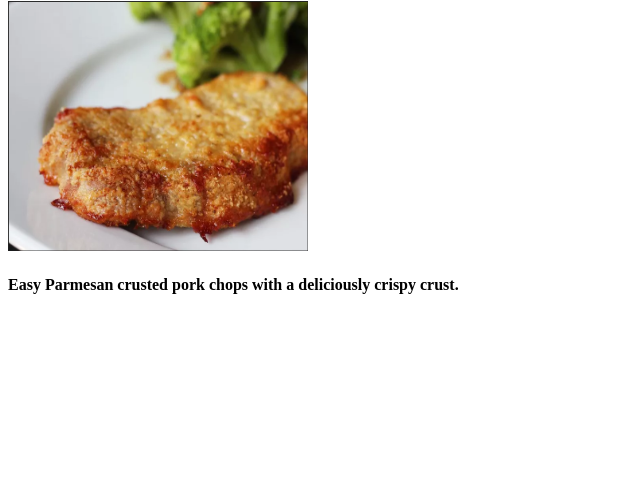
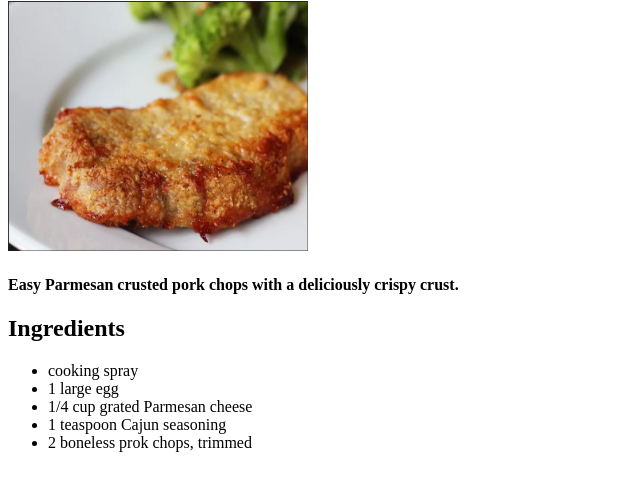
Before and after one commit to wards22/odin-recipes, a plain HTML site: page recipes/parmesan-crusted-pork-chops.html in a window 1280 px wide. Shown: the part 79-570 px from the top of the page, without its empty margins (0-640 px from the left). Drawn offline with Linux system fonts and the light colour scheme.

Commit message:
Add ingredients to pork chop recipe page

```diff
--- a/recipes/parmesan-crusted-pork-chops.html
+++ b/recipes/parmesan-crusted-pork-chops.html
@@ -11,5 +11,13 @@
         <img src="../img/parmesan-crusted-pork-chops.png" alt="Glistening Parmesan-Crusted Pork Chops"
         height="250" width="300">
         <h4>Easy Parmesan crusted pork chops with a deliciously crispy crust.</h4>
+        <h2>Ingredients</h2>
+        <ul>
+            <li>cooking spray</li>
+            <li>1 large egg</li>
+            <li>1/4 cup grated Parmesan cheese</li>
+            <li>1 teaspoon Cajun seasoning</li>
+            <li>2 boneless prok chops, trimmed</li>
+        </ul>
     </body>
 </html>
```
